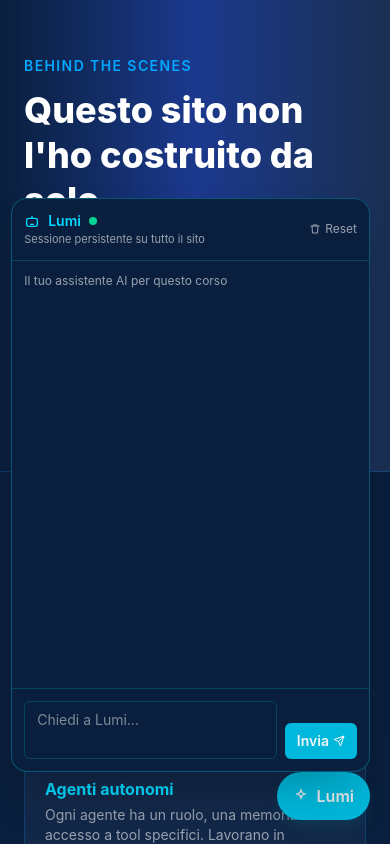
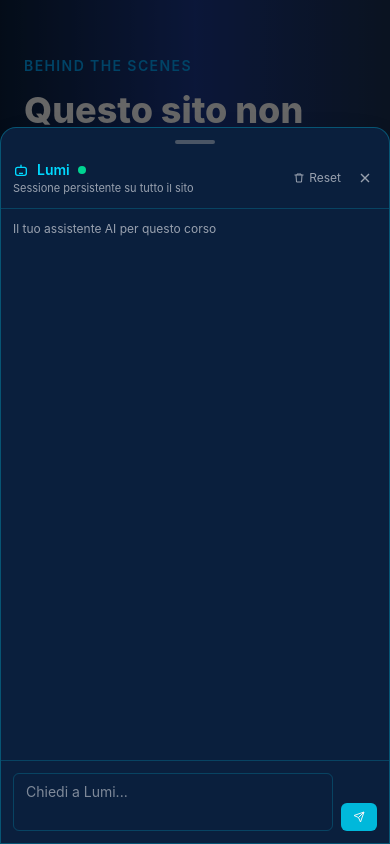
Before and after one commit to MT-Showcases/ai-fundamentals-showcase, a Next.js app: page /openclaw in a window 390 px wide. Both pictures are taken after a click on the button "Lumi". Shown: the top 844 px of the page. Built offline with nearby package versions, Linux system fonts and the light colour scheme.

Commit message:
feat(tutor): mobile drawer + close button + spacing fix (desktop modal)

```diff
--- a/components/TutorFloatingChat.tsx
+++ b/components/TutorFloatingChat.tsx
@@ -53,6 +53,14 @@ function IconSend() {
   );
 }
 
+function IconClose() {
+  return (
+    <svg className="w-4 h-4" viewBox="0 0 24 24" fill="none" stroke="currentColor" strokeWidth="2" aria-hidden="true">
+      <path d="M18 6L6 18M6 6l12 12" />
+    </svg>
+  );
+}
+
 function normalizeAssistantText(text: string): string {
   return text
     .replace(/\*\*/g, '')
@@ -97,6 +105,16 @@ export default function TutorFloatingChat() {
     });
   }, [messages, open]);
 
+  // Lock body scroll when drawer is open on mobile
+  useEffect(() => {
+    if (open) {
+      document.body.style.overflow = 'hidden';
+    } else {
+      document.body.style.overflow = '';
+    }
+    return () => { document.body.style.overflow = ''; };
+  }, [open]);
+
   const ask = async () => {
     const q = question.trim();
     if (!q || loading) return;
@@ -119,7 +137,7 @@ export default function TutorFloatingChat() {
       setMessages((prev) => [...prev, { role: 'assistant', text: answerText, data: data.answerData }]);
       setLastSources(data.sources || []);
     } catch {
-      setMessages((prev) => [...prev, { role: 'assistant', text: 'Errore temporaneo del tutor. Riprova tra poco.' }]);
+      setMessages((prev) => [...prev, { role: 'assistant', text: 'Errore temporaneo. Riprova tra poco.' }]);
     } finally {
       setLoading(false);
     }
@@ -131,19 +149,11 @@ export default function TutorFloatingChat() {
     localStorage.removeItem(STORAGE_KEY);
   };
 
-  return (
+  // Shared chat content (header + messages + input)
+  const chatContent = (
     <>
-      <button
-        onClick={() => setOpen((v) => !v)}
-        className="fixed bottom-6 right-5 z-[90] rounded-full bg-cyan-500 text-navy-950 px-4 py-3 font-semibold shadow-lg shadow-cyan-900/40 flex items-center gap-2 hover:bg-cyan-400 transition"
-      >
-        <IconSparkles />
-        {TUTOR_NAME}
-      </button>
-
-      {open && (
-        <div className="fixed bottom-18 right-5 z-[90] w-[92vw] max-w-md h-[68vh] rounded-2xl border border-cyan-400/30 bg-navy-900 text-gray-100 shadow-2xl flex flex-col">
-          <div className="p-3 border-b border-cyan-400/20 flex items-center justify-between">
+      {/* Header */}
+      <div className="p-3 border-b border-cyan-400/20 flex items-center justify-between flex-shrink-0">
         <div>
           <p className="text-sm font-semibold text-cyan-300 flex items-center gap-2">
             <IconBot className="w-4 h-4" /> {TUTOR_NAME}
@@ -151,11 +161,21 @@ export default function TutorFloatingChat() {
           </p>
           <p className="text-[11px] text-gray-400">Sessione persistente su tutto il sito</p>
         </div>
+        <div className="flex items-center gap-3">
           <button onClick={clearChat} className="text-xs text-gray-400 hover:text-white flex items-center gap-1">
             <IconTrash /> Reset
           </button>
+          <button
+            onClick={() => setOpen(false)}
+            className="text-gray-400 hover:text-white p-1 rounded-md hover:bg-white/10 transition"
+            aria-label="Chiudi"
+          >
+            <IconClose />
+          </button>
+        </div>
       </div>
 
+      {/* Messages */}
       <div ref={scrollRef} className="flex-1 overflow-y-auto p-3 space-y-2">
         {messages.length === 0 && (
           <p className="text-xs text-gray-400">{TUTOR_TAGLINE}</p>
@@ -164,7 +184,7 @@ export default function TutorFloatingChat() {
           <div key={i} className={`text-sm p-2 rounded-lg ${m.role === 'user' ? 'bg-cyan-600/20 ml-8' : 'bg-navy-800 mr-8'}`}>
             <div className="mb-1 text-[11px] uppercase tracking-wide text-gray-400 flex items-center gap-1">
               {m.role === 'user' ? <IconUser /> : <IconBot />}
-                  {m.role === 'user' ? 'Tu' : 'Tutor'}
+              {m.role === 'user' ? 'Tu' : TUTOR_NAME}
             </div>
             <p className="whitespace-pre-wrap">{m.text}</p>
             {m.role === 'assistant' && m.data?.bullets && m.data.bullets.length > 0 && (
@@ -186,7 +206,7 @@ export default function TutorFloatingChat() {
         {loading && (
           <div className="text-sm p-2 rounded-lg bg-navy-800 mr-8">
             <div className="mb-1 text-[11px] uppercase tracking-wide text-gray-400 flex items-center gap-1">
-                  <IconBot /> Tutor
+              <IconBot /> {TUTOR_NAME}
             </div>
             <div className="flex items-center gap-1">
               <span className="w-2 h-2 rounded-full bg-cyan-300 animate-pulse" />
@@ -211,7 +231,8 @@ export default function TutorFloatingChat() {
         )}
       </div>
 
-          <div className="p-3 border-t border-cyan-400/20 flex gap-2 items-end">
+      {/* Input */}
+      <div className="p-3 border-t border-cyan-400/20 flex gap-2 items-end flex-shrink-0">
         <textarea
           value={question}
           onChange={(e) => setQuestion(e.target.value)}
@@ -225,11 +246,53 @@ export default function TutorFloatingChat() {
           rows={2}
           className="flex-1 rounded-md bg-navy-950 border border-cyan-400/20 px-3 py-2 text-sm resize-none min-h-[44px] max-h-28"
         />
-            <button onClick={ask} disabled={loading} className="rounded-md bg-cyan-500 text-navy-950 px-3 py-2 text-sm font-semibold disabled:opacity-50">
-              <span className="flex items-center gap-1">{loading ? '...' : <>Invia <IconSend /></>}</span>
+        <button
+          onClick={ask}
+          disabled={loading}
+          className="rounded-md bg-cyan-500 text-navy-950 px-3 py-2 text-sm font-semibold disabled:opacity-50 flex-shrink-0"
+        >
+          <span className="flex items-center gap-1">{loading ? '...' : <><span className="hidden sm:inline">Invia</span> <IconSend /></>}</span>
         </button>
       </div>
+    </>
+  );
+
+  return (
+    <>
+      {/* FAB button */}
+      <button
+        onClick={() => setOpen((v) => !v)}
+        className="fixed bottom-6 right-5 z-[90] rounded-full bg-cyan-500 text-navy-950 px-4 py-3 font-semibold shadow-lg shadow-cyan-900/40 flex items-center gap-2 hover:bg-cyan-400 transition"
+        aria-label={`Apri ${TUTOR_NAME}`}
+      >
+        <IconSparkles />
+        {TUTOR_NAME}
+      </button>
+
+      {open && (
+        <>
+          {/* Mobile backdrop */}
+          <div
+            className="fixed inset-0 z-[89] bg-black/60 sm:hidden"
+            onClick={() => setOpen(false)}
+            aria-hidden="true"
+          />
+
+          {/* Mobile: drawer from bottom — Desktop: floating modal */}
+          <div className={[
+            'fixed z-[90] bg-navy-900 text-gray-100 border border-cyan-400/30 shadow-2xl flex flex-col',
+            // Mobile drawer
+            'bottom-0 left-0 right-0 rounded-t-2xl h-[85vh]',
+            // Desktop modal
+            'sm:bottom-20 sm:right-5 sm:left-auto sm:w-[92vw] sm:max-w-md sm:h-[68vh] sm:rounded-2xl',
+          ].join(' ')}>
+            {/* Drawer handle (mobile only) */}
+            <div className="flex justify-center pt-3 pb-1 sm:hidden flex-shrink-0">
+              <div className="w-10 h-1 rounded-full bg-gray-600" />
             </div>
+            {chatContent}
+          </div>
+        </>
       )}
     </>
   );
```
Lines whose indentation alone changed are shown as unchanged.
